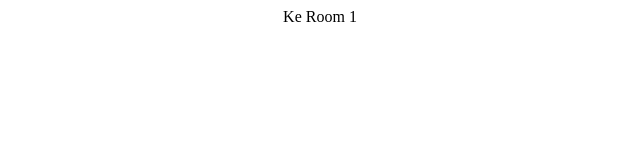
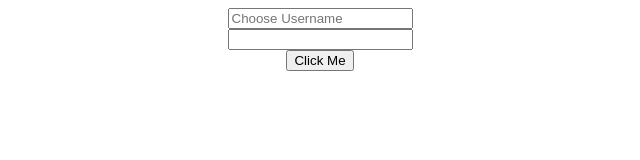
Before and after one commit to alvinfanta/alvinfanta.github.io, a plain HTML site: page index.html in a window 1280 px wide. Shown: the whole page, without its empty margins (320-960 px from the left). Drawn offline with Linux system fonts and the light colour scheme.

Commit message:
update login page

```diff
--- a/index.css
+++ b/index.css
@@ -1,4 +1,4 @@
-.gantiPage {
+#hal2 {
     color: rgb(0, 0, 0);
     display: flex;
     align-items: center;
@@ -7,3 +7,18 @@
     padding: 0 1rem;
     height: 100%;
 }
+#password {
+    display: block;
+    margin-right: auto;
+    margin-left: auto;
+}
+#username {
+    display: block;
+    margin-right: auto;
+    margin-left: auto;
+}
+#submit {
+    display: block;
+    margin-right: auto;
+   margin-left:auto;
+}
--- a/index.html
+++ b/index.html
@@ -1,12 +1,17 @@
 <!DOCTYPE html>
 <html lang="en">
     <head>
-    <meta charset="UTF-8">
-    <meta name="viewport" content="width=device-width, initial-scale=1.0">
         <title>Document</title>
         <link rel="stylesheet" href="index.css">
     </head>
     <body>
-    <a href="/room1.html" class="gantiPage">Ke Room 1</a>
+
+            <form>
+                <input type="text" id="username" placeholder="Choose Username">
+                <input type="password" id="password" placeholer="Choose Password">
+                <button id= "submit" type="button" onclick="getInfo()">Click Me</button>
+            </form>
+
+            <script src="/index.js"></script>
     </body>
 </html>
--- /dev/null
+++ b/index.js
@@ -0,0 +1,16 @@
+function getInfo() {
+	var usernames = document.getElementById("username").value
+    var passwords = document.getElementById("password").value
+
+    if(usernames == "Akun" && passwords == "Password" ){
+        console.log( usernames + " is logged in")
+        location.href = "room1.html"
+    }
+    else if(usernames == "Fanta" && passwords == "Kun" ) {
+        console.log( usernames + " is logged in")
+        location.href = "room1.html"
+    }
+    else {
+        alert("OIIIIII WHO ARE YOU TRYING TO LOG IN")
+    }
+}
```
Also changed, not shown: room1.css (+6 -3 lines). Lines whose indentation alone changed are shown as unchanged.
